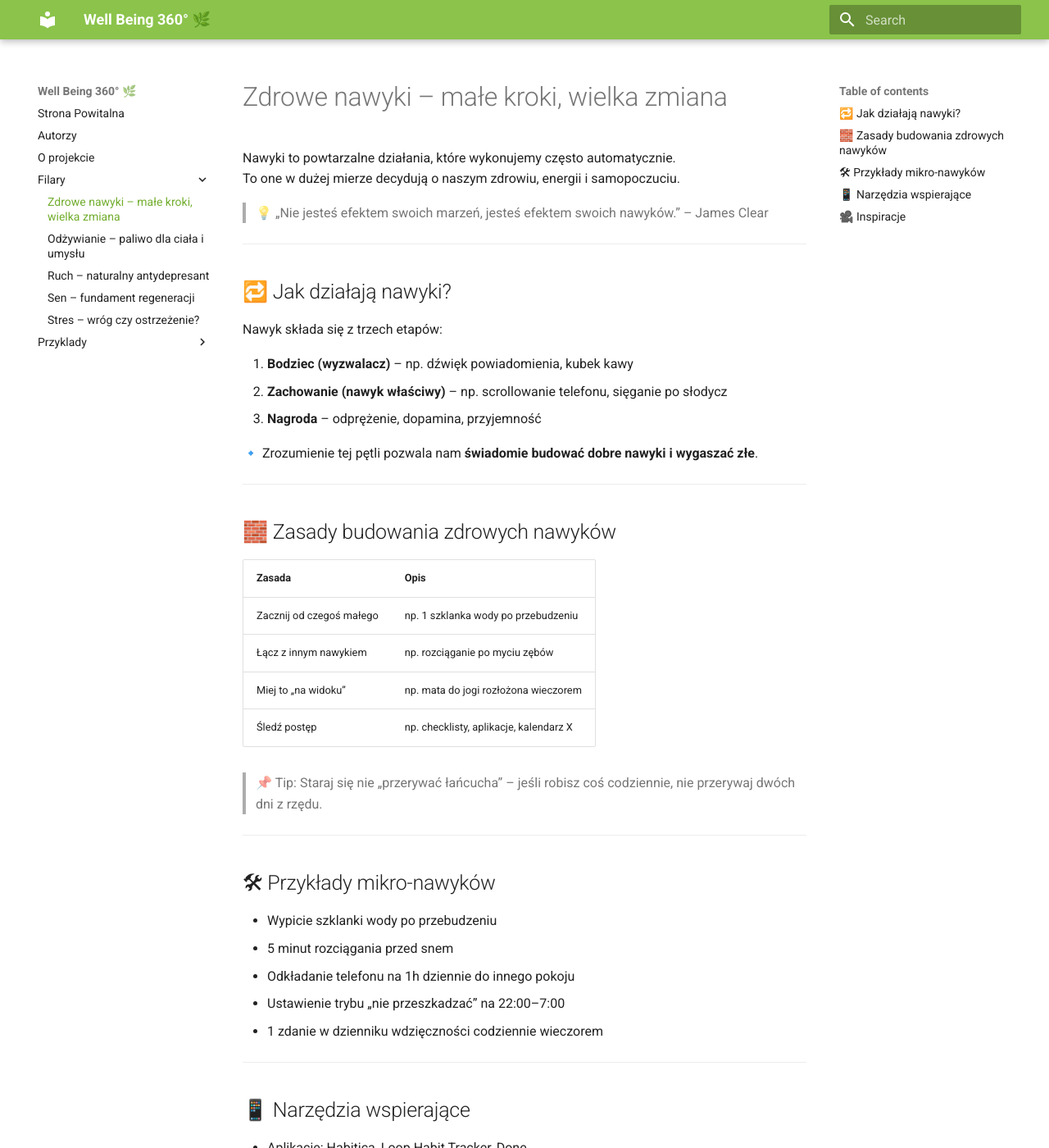
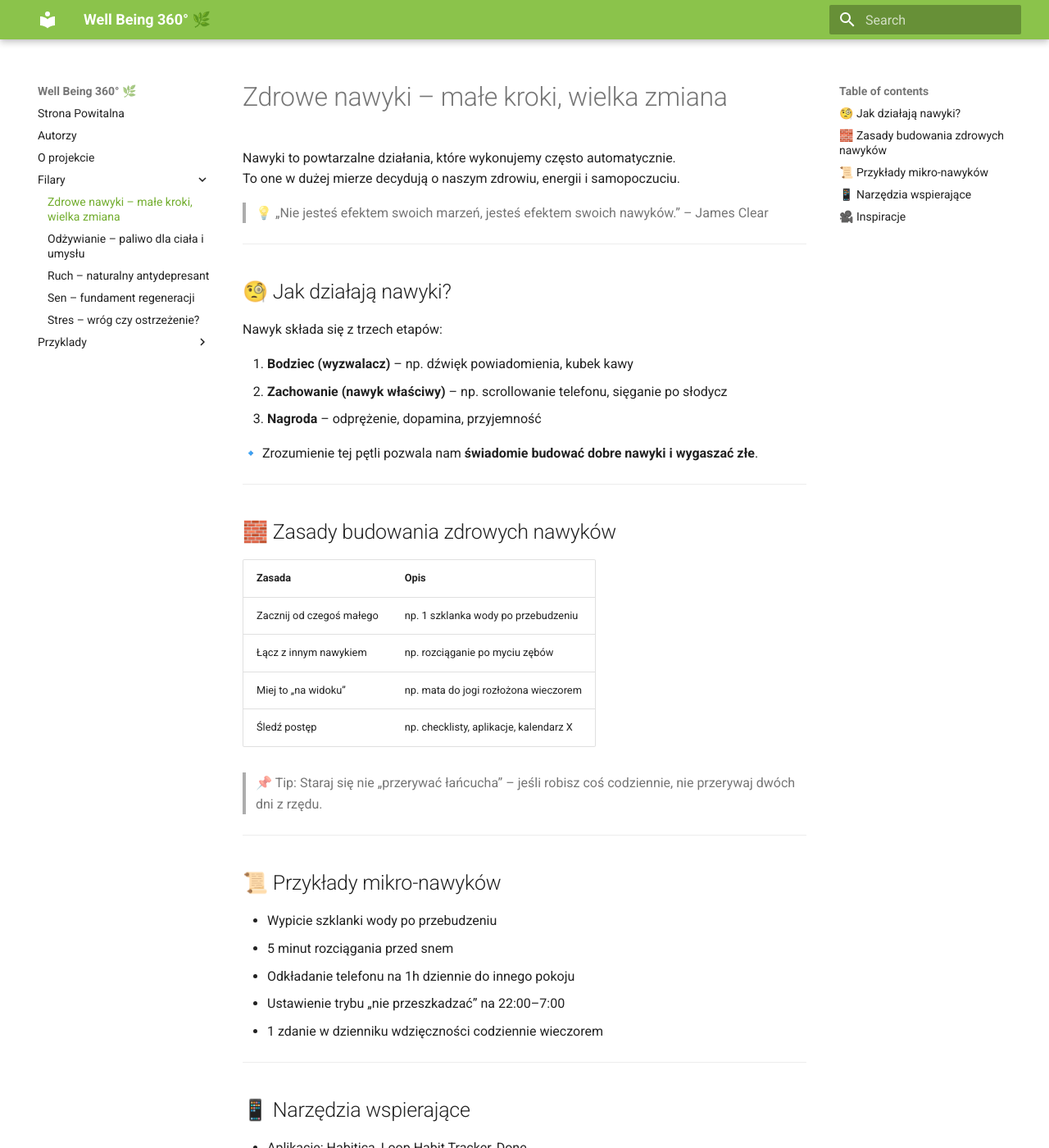
Before and after one commit to MKaczkowski07/wellbeing-prod, an MkDocs documentation site: the page built from docs/filary/nawyki.md, in a window 1280 px wide and 1400 px high. Shown: the whole window at 82% size. Built offline with MkDocs 1.6.1 and Material for MkDocs 9.7.7, drawn with Linux system fonts in a browser that asks for light colours.

Commit message:
Poprawa aspektów wizualnych globalnie

```diff
--- a/docs/filary/nawyki.md
+++ b/docs/filary/nawyki.md
@@ -7,7 +7,7 @@ To one w dużej mierze decydują o naszym zdrowiu, energii i samopoczuciu.
 
 ---
 
-## 🔁 Jak działają nawyki?
+## 🧐 Jak działają nawyki?
 
 Nawyk składa się z trzech etapów:
 
@@ -32,7 +32,7 @@ Nawyk składa się z trzech etapów:
 
 ---
 
-## 🛠 Przykłady mikro-nawyków
+## 📜 Przykłady mikro-nawyków
 
 - Wypicie szklanki wody po przebudzeniu
 - 5 minut rozciągania przed snem
```
Also changed, not shown: docs/filary/stres.md (+1 -1 lines).
